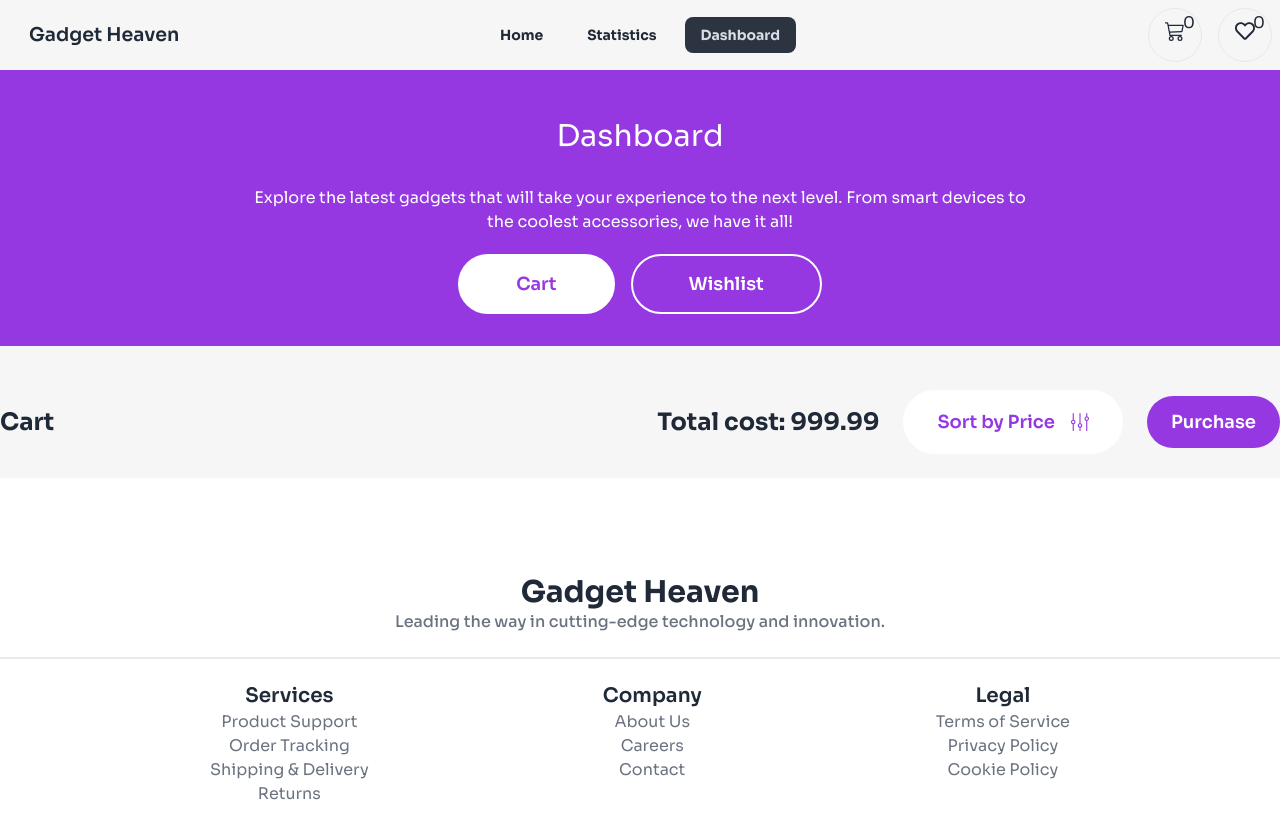
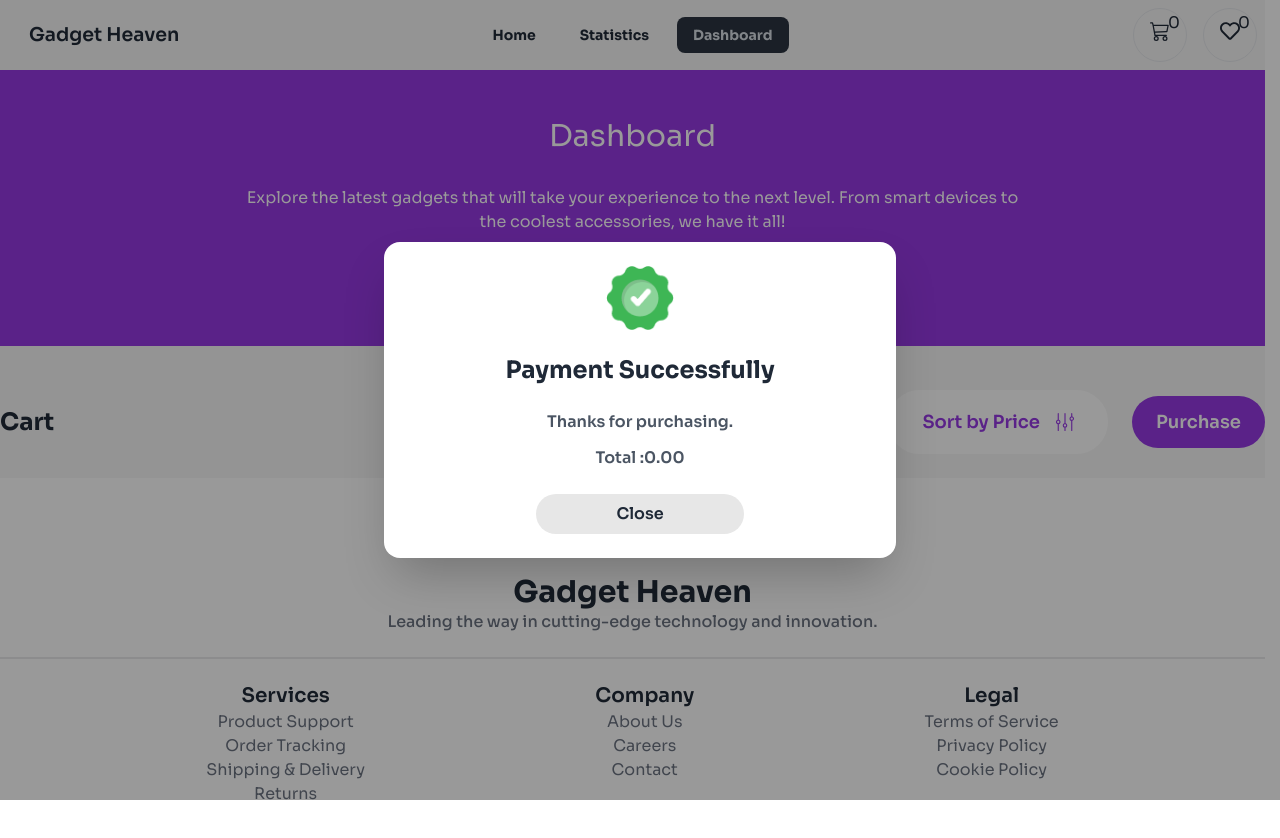
Before and after one commit to programming-hero-web-course-4/b10a8-gadget-heaven-mdtanbirhosen, a React (Vite) app: page /dashboard in a window 1280 px wide. Both pictures are taken after a click on the button "Purchase". Shown: the top 838 px of the page. Built offline with nearby package versions, Linux system fonts and the light colour scheme.

Commit message:
Dynamic title created and modal functionalily created for parcheses button

```diff
--- a/src/Root.jsx
+++ b/src/Root.jsx
@@ -5,14 +5,16 @@ import { useLocation } from 'react-router-dom';
 import NavBar from './components/Header/NavBar/NavBar';
 import Banner from './components/Header/Banner/Banner';
 
-import { ToastContainer } from 'react-toastify';
-import 'react-toastify/dist/ReactToastify.css';
+
+import Title from './components/Title/Title';
 
 const Root = () => {
     const { pathname } = useLocation();
     return (
         <div className=' bg-[#F6F6F6]'>
-            <ToastContainer/>
+
+            <Title></Title>
+
             {(pathname === `/product-details/`
                 || pathname === '/statistics'
                 || pathname === '/dashboard'
--- a/src/components/Dashboard/Cart/Cart.jsx
+++ b/src/components/Dashboard/Cart/Cart.jsx
@@ -1,20 +1,34 @@
 import { SlEqualizer } from "react-icons/sl";
-import { getCartProducts } from "../../localData/localData";
+import { clearCart, getCartProducts } from "../../localData/localData";
 import ReuseableCard from "../../ReuseableCard/ReuseableCard";
 import { useEffect, useState } from "react";
+import verified from '../../../assets/Group.png';
+import { useNavigate } from "react-router-dom";
 const Cart = () => {
     const [cartProducts, setCartProducts] = useState(getCartProducts())
-    // setCartProducts(getCartProducts())
+    const [cartTotalPrice, setCartTotalPrice] = useState(0)
 
-    // console.log(localCart,cartProducts)
-    // console.log(localCart)
-    const removedCart = (id)=>{
-        const remaining = [...cartProducts].filter(product=> product.product_id !== id)
+    const removedCart = (id) => {
+        const remaining = [...cartProducts].filter(product => product.product_id !== id)
         setCartProducts(remaining)
     }
 
+    useEffect(() => {
+        const total = cartProducts.reduce((accumulator, product) => accumulator + product.price, 0);
+        setCartTotalPrice(total);
+    }, [cartProducts]);
 
 
+    const handleSortBtn = () => {
+        const sortedProducts = [...cartProducts].sort((a, b) => b.price - a.price)
+        setCartProducts(sortedProducts)
+    }
+
+    const navigate = useNavigate()
+    const handleClose= ()=>{
+        navigate('/')
+        clearCart()
+    }
 
 
 
@@ -23,11 +37,15 @@ const Cart = () => {
             <div className="flex items-center justify-between mb-6">
                 <h3 className="font-bold text-2xl">Cart</h3>
                 <div className="flex items-center gap-6">
-                    <div className="font-bold text-2xl">Total cost: 999.99</div>
+                    <div className="font-bold text-2xl">Total cost:{cartTotalPrice.toFixed(2)}</div>
                     <div>
-                        <div><button className='flex items-center gap-4 font-semibold text-lg px-8 py-4 bg-white text-primary-color rounded-full  border-2 border-white hover:bg-primary-color hover:text-white'><span>Sort by Price</span> <SlEqualizer></SlEqualizer></button></div>
+                        <div><button
+                            onClick={handleSortBtn}
+                            className='flex items-center gap-4 font-semibold text-lg px-8 py-4 bg-white text-primary-color rounded-full  border-2 border-white hover:bg-primary-color hover:text-white'><span>Sort by Price</span> <SlEqualizer></SlEqualizer></button></div>
                     </div>
-                    <button className="font-semibold text-lg py-3 px-6 bg-primary-color rounded-full text-white">Purchase</button>
+                    <button
+                    onClick={() => document.getElementById('my_modal_1').showModal()}
+                    className="font-semibold text-lg py-3 px-6 bg-primary-color rounded-full text-white">Purchase</button>
                 </div>
             </div>
             {/* all added carts are here */}
@@ -35,10 +53,32 @@ const Cart = () => {
                 {
                     cartProducts.map(product => <ReuseableCard
                         removedCart={removedCart}
-                         key={product.product_id}
-                         product={product}></ReuseableCard>)
+                        key={product.product_id}
+                        product={product}></ReuseableCard>)
                 }
             </div>
+
+            {/* modal price button starts*/}
+            {/* Open the modal using document.getElementById('ID').showModal() method */}
+
+            <dialog id="my_modal_1" className="modal">
+                <div className="modal-box flex flex-col items-center">
+                    <img src={verified} className="h-16 " alt="" />
+                    <h3 className="font-bold text-2xl my-6">Payment Successfully</h3>
+                    <p className="font-semibold text-gray-600 ">Thanks for purchasing.</p>
+                    <p className=" font-semibold text-gray-600 mt-3">Total :{cartTotalPrice.toFixed(2)}</p>
+                    <div className="modal-action">
+                        <form method="dialog">
+                            {/* if there is a button in form, it will close the modal */}
+                            <button
+                            onClick={handleClose}
+                            className=" bg-[#E7E7E7] w-full font-semibold py-2 px-20 rounded-full">Close</button>
+                        </form>
+                    </div>
+                </div>
+            </dialog>
+            {/* modal price button ends*/}
+
         </div>
     );
 };
--- a/src/components/Dashboard/Dashboard.jsx
+++ b/src/components/Dashboard/Dashboard.jsx
@@ -7,6 +7,7 @@ const Dashboard = () => {
     return (
         <div>
             <div>
+
                 <ReuseableBanner title={'Dashboard'}></ReuseableBanner>
             </div>
             <div>
--- a/src/components/HomePage/Home.jsx
+++ b/src/components/HomePage/Home.jsx
@@ -12,6 +12,7 @@ const Home = () => {
     }, [])
     return (
         <div className="max-w-7xl mx-auto mt-[230px] md:mt-[400px] lg:mt-[600px] mb-24">
+
             <h1 className="text-center font-bold text-4xl mb-7">Explore Cutting-Edge Gadgets</h1>
             <div className="grid md:grid-cols-6 gap-6">
                 <div className="  md:col-span-2 lg:col-span-1 bg-white rounded-2xl flex  flex-col p-6 gap-6 h-max">
--- a/src/components/ProductDetails/ProductDetails.jsx
+++ b/src/components/ProductDetails/ProductDetails.jsx
@@ -10,6 +10,7 @@ import { addCartProduct, addWishlistProduct, getCartProducts, getWishlistProduct
 import { toast, ToastContainer } from 'react-toastify';
 import 'react-toastify/dist/ReactToastify.css';
 import { useEffect, useState } from 'react';
+import Title from '../Title/Title';
 
 
 
@@ -68,7 +69,12 @@ const ProductDetails = () => {
 
     return (
         <div className='bg-[#F6F6F6] sora-font'>
-            <ToastContainer position='top-right'></ToastContainer>
+            <ToastContainer
+            position='top-right'
+            hideProgressBar
+            autoClose={3000}
+            ></ToastContainer>
+            <Title></Title>
             <NavBar></NavBar>
             <div className='relative'>
                 <ReuseableBanner
--- a/src/components/Title/Title.jsx
+++ b/src/components/Title/Title.jsx
@@ -1,13 +1,22 @@
-import React, { useEffect, useState } from 'react';
 
-function Title({setTitle}) {
-  const [title, setTitle] = useState("GadgetHaven");
+import { useEffect } from 'react';
+import { useLocation } from 'react-router-dom';
+
+const Title = () => {
+  const location = useLocation();
 
   useEffect(() => {
-    document.title = title;
-  }, [title]);
 
+    const titles = {
+      '/': 'Gadgets | Gadget Heaven',
+      '/statistics': 'Statistics | Gadget Heaven',
+      '/dashboard': 'Dashboard | Gadget Heaven',
+      '/dashboard/wishlist':'Wishlist | Gadget Heaven',
+    };
 
-}
+    document.title = titles[location.pathname] || 'Gadget Heaven';
+  }, [location]);
 
+  return null; // This component does not render anything
+};
 export default Title;
--- a/src/components/localData/localData.js
+++ b/src/components/localData/localData.js
@@ -19,6 +19,10 @@ const addCartProduct = (product) => {
     const products = getCartProducts();
     const newProducts = [...products, product];
     localStorage.setItem('cart', JSON.stringify(newProducts))
+}
+
+const clearCart = ()=>{
+    localStorage.setItem('cart', [])
 }
 
 // these are for wishlist
@@ -45,4 +49,4 @@ const addWishlistProduct = (product) => {
     localStorage.setItem('wishlist', JSON.stringify(newProducts))
 }
 
-export { addCartProduct, addWishlistProduct, getCartProducts, getWishlistProducts , removeCartProduct, removeWishlistProduct}
+export { addCartProduct, addWishlistProduct, getCartProducts, getWishlistProducts , removeCartProduct, removeWishlistProduct, clearCart}
```
